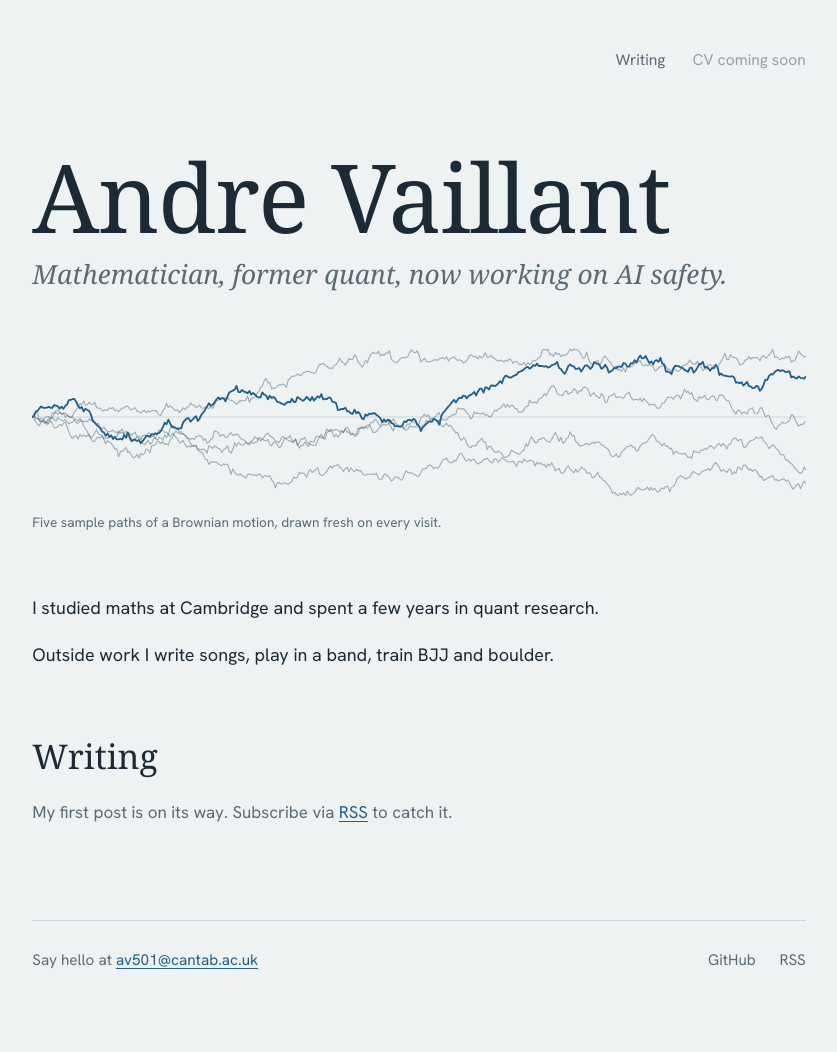
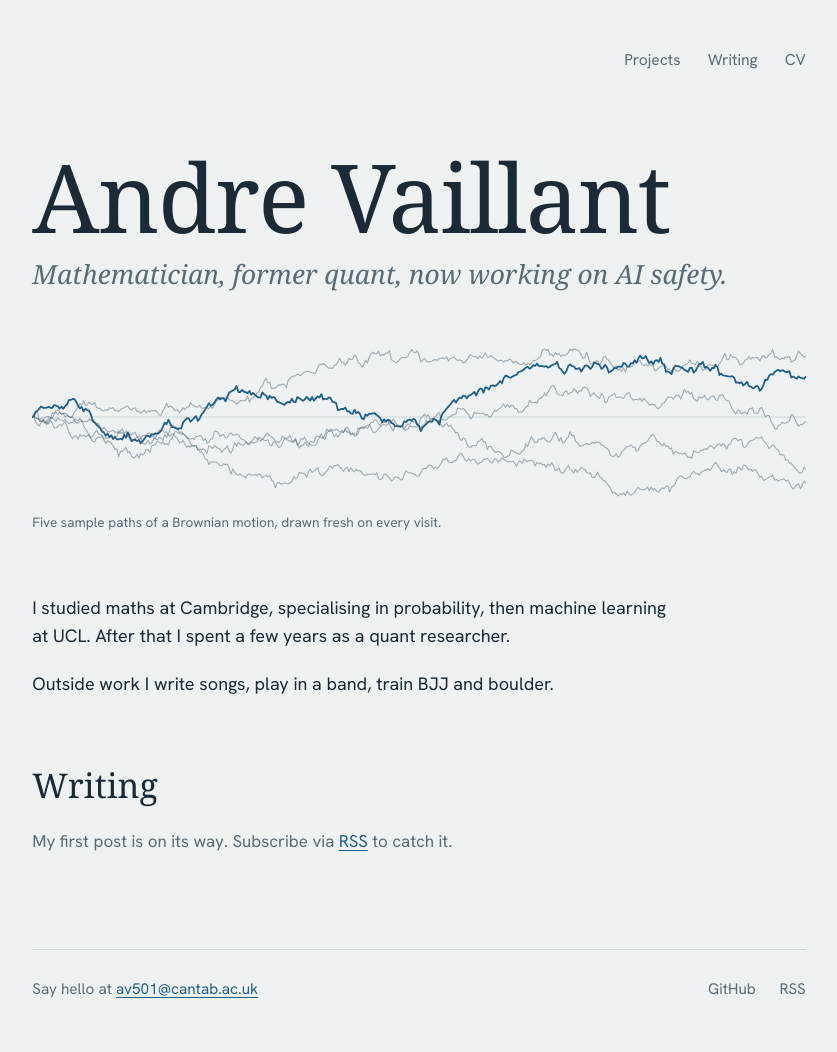
Before and after one commit to availlant501/availlant501.github.io, a Jekyll site: the page built from index.md, in a window 1280 px wide. Shown: the whole page, without its empty margins (221-1058 px from the left). Built offline with Jekyll 4.4.1, drawn with Linux system fonts in a browser that asks for light colours; some web fonts are replaced; before the commit the page ends 1024 px from its top, so only the background shows below that.

Commit message:
Bio mentions UCL; Projects and CV pages say coming soon
Co-Authored-By: Claude Opus 5.5 <noreply@anthropic.com>
Claude-Session: https://claude.ai/code/session_01JSsPKpYiakhvTqiQcwPtjm

```diff
--- a/_layouts/default.html
+++ b/_layouts/default.html
@@ -17,8 +17,9 @@
   <header class="site-header">
     <a class="site-name" href="{{ '/' | relative_url }}">Andre Vaillant</a>
     <nav aria-label="Main">
+      <a href="{{ '/projects/' | relative_url }}" {% if page.url == '/projects/' %}aria-current="page"{% endif %}>Projects</a>
       <a href="{{ '/writing/' | relative_url }}" {% if page.url contains '/writing/' %}aria-current="page"{% endif %}>Writing</a>
-      <span class="soon">CV coming soon</span>
+      <a href="{{ '/cv/' | relative_url }}" {% if page.url == '/cv/' %}aria-current="page"{% endif %}>CV</a>
     </nav>
   </header>
 
--- a/assets/css/style.css
+++ b/assets/css/style.css
@@ -52,7 +52,6 @@ a:hover { text-decoration-thickness: 2px; }
 .site-header nav a { color: var(--muted); text-decoration: none; }
 .site-header nav a:hover, .site-header nav a[aria-current="page"] { color: var(--ink); }
 .site-header nav a[aria-current="page"] { text-decoration: underline; text-decoration-color: var(--accent); }
-.site-header nav .soon { color: var(--muted); opacity: .6; cursor: default; }
 
 /* Hero */
 .hero { margin-bottom: 3.5rem; }
--- a/index.md
+++ b/index.md
@@ -16,7 +16,7 @@ title: Home
 
 <section class="bio" markdown="1">
 
-I studied maths at Cambridge and spent a few years in quant research.
+I studied maths at Cambridge, specialising in probability, then machine learning at UCL. After that I spent a few years as a quant researcher.
 
 Outside work I write songs, play in a band, train BJJ and boulder.
 
```
Also changed, not shown: cv.md (added, +9 -0 lines), projects.md (added, +9 -0 lines), README.md.
